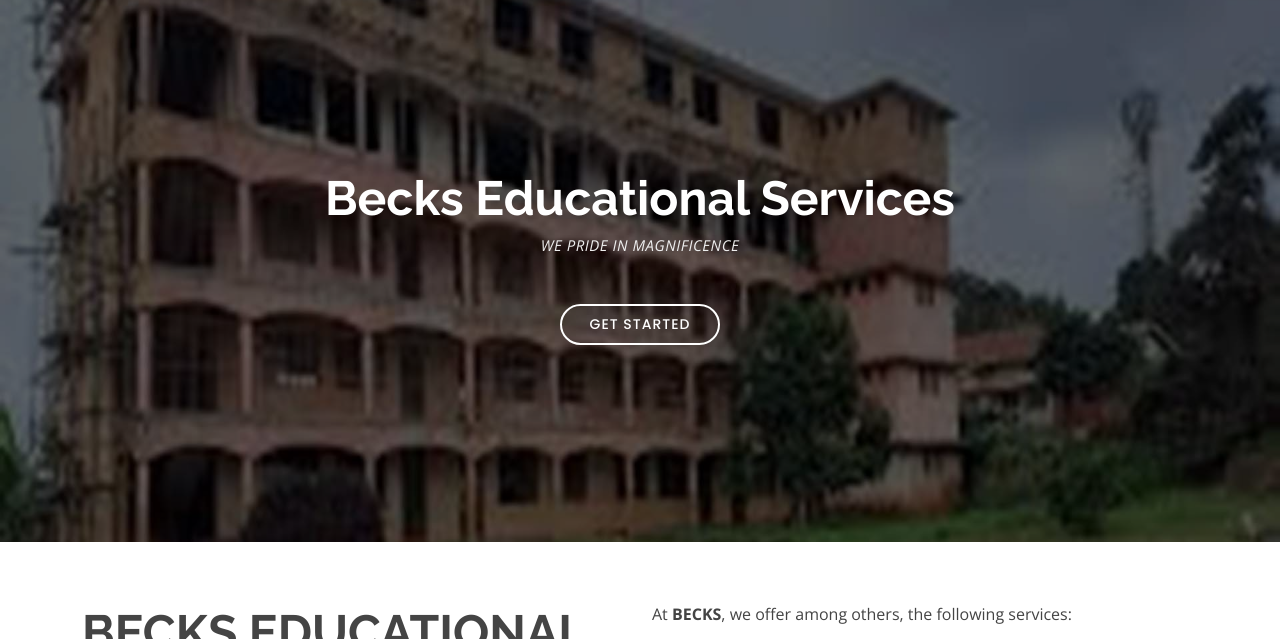
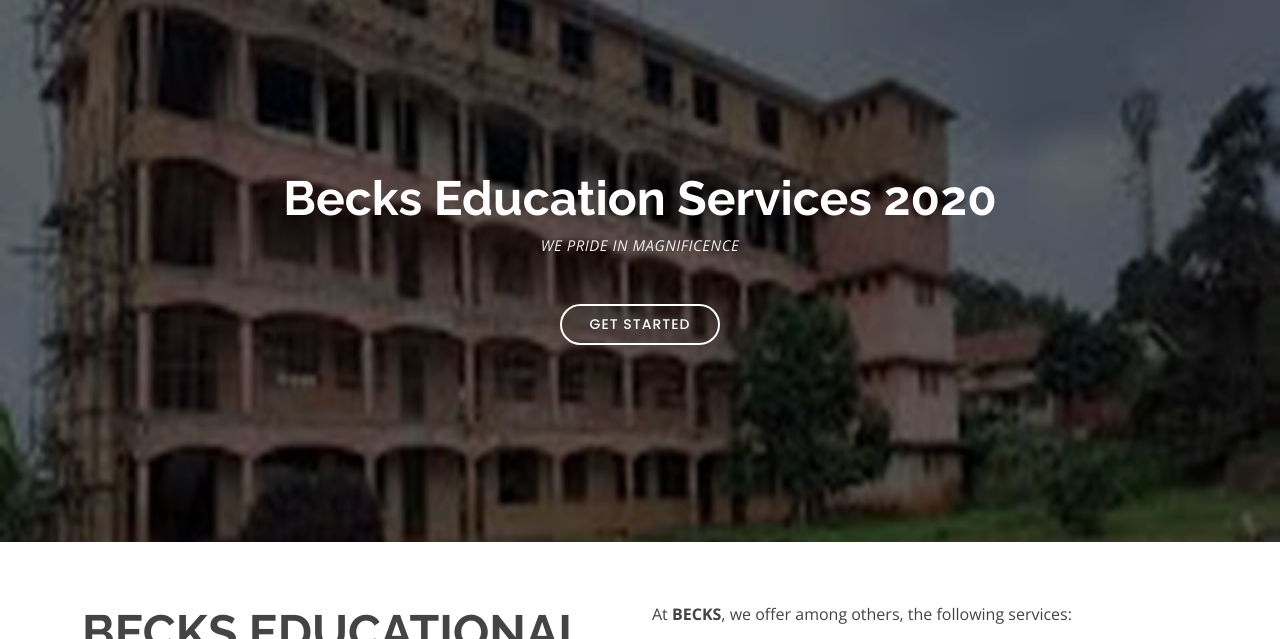
Before and after one commit to Fresh-Teacher/Bethany, a plain HTML site: page index.html in a window 1280 px wide. Shown: the part 98-737 px from the top of the page. Drawn offline with nearby package versions, Linux system fonts and the light colour scheme.

Commit message:
Update index.html

```diff
--- a/index.html
+++ b/index.html
@@ -5,7 +5,7 @@
   <meta charset="utf-8">
  <meta content="width=device-width, initial-scale=1.0" name="viewport">
 
-  <title>Becks Educational Services</title>
+  <title>Becks Education Services 2020</title>
   <meta content="Fresh Teacher Technologies" name="description">
   <meta content="Fresh Teacher Technologies" name="keywords">
 
@@ -70,7 +70,7 @@
   <!-- ======= Hero Section ======= -->
   <section id="hero" class="d-flex align-items-center">
     <div class="container text-center position-relative" data-aos="fade-in" data-aos-delay="200">
-      <h1>Becks Educational Services</h1>
+      <h1>Becks Education Services 2020</h1>
       <h2><em>We Pride In Magnificence</em></h2>
       <a href="#about" class="btn-get-started scrollto">Get Started</a>
     </div>
```
